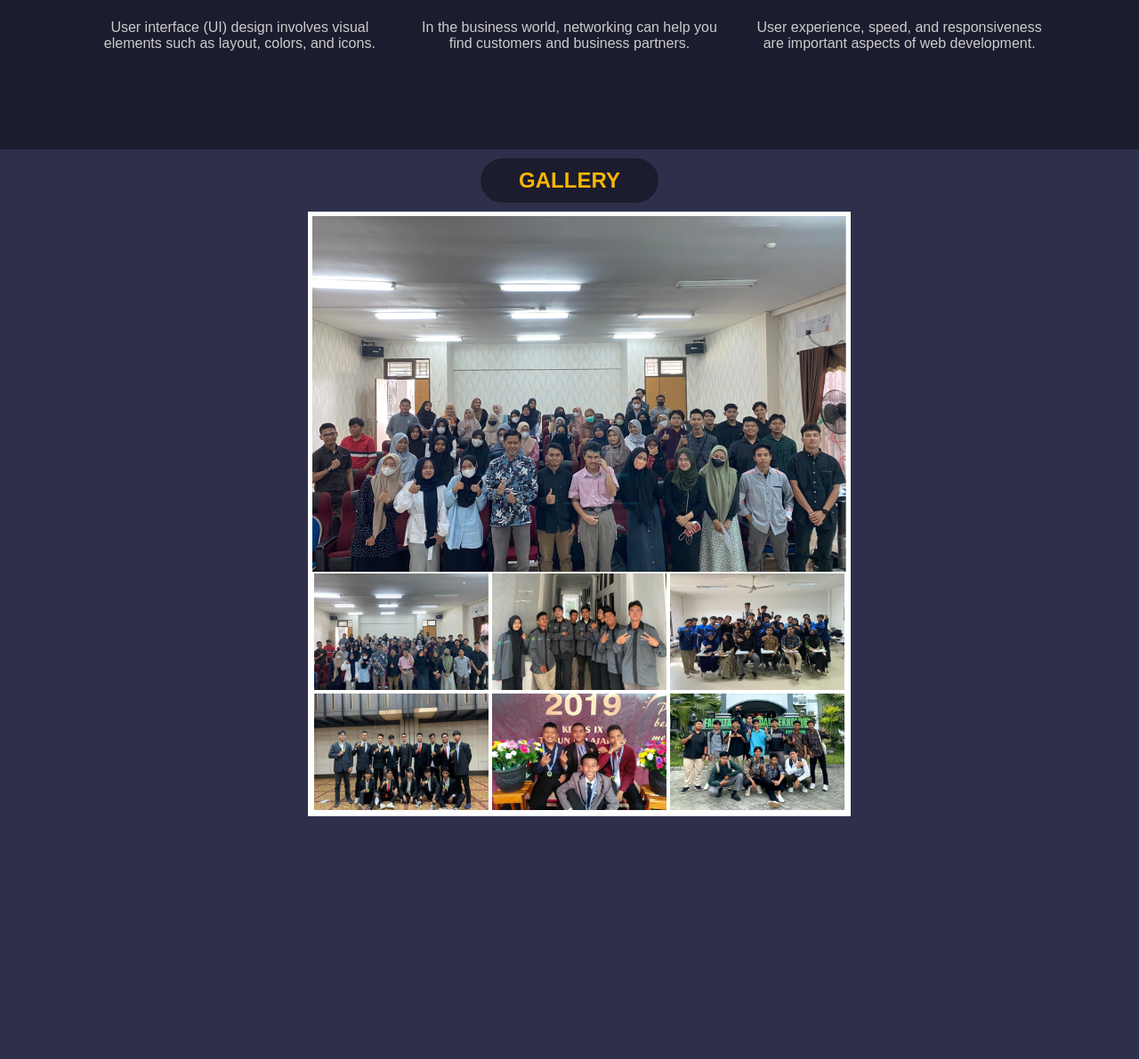
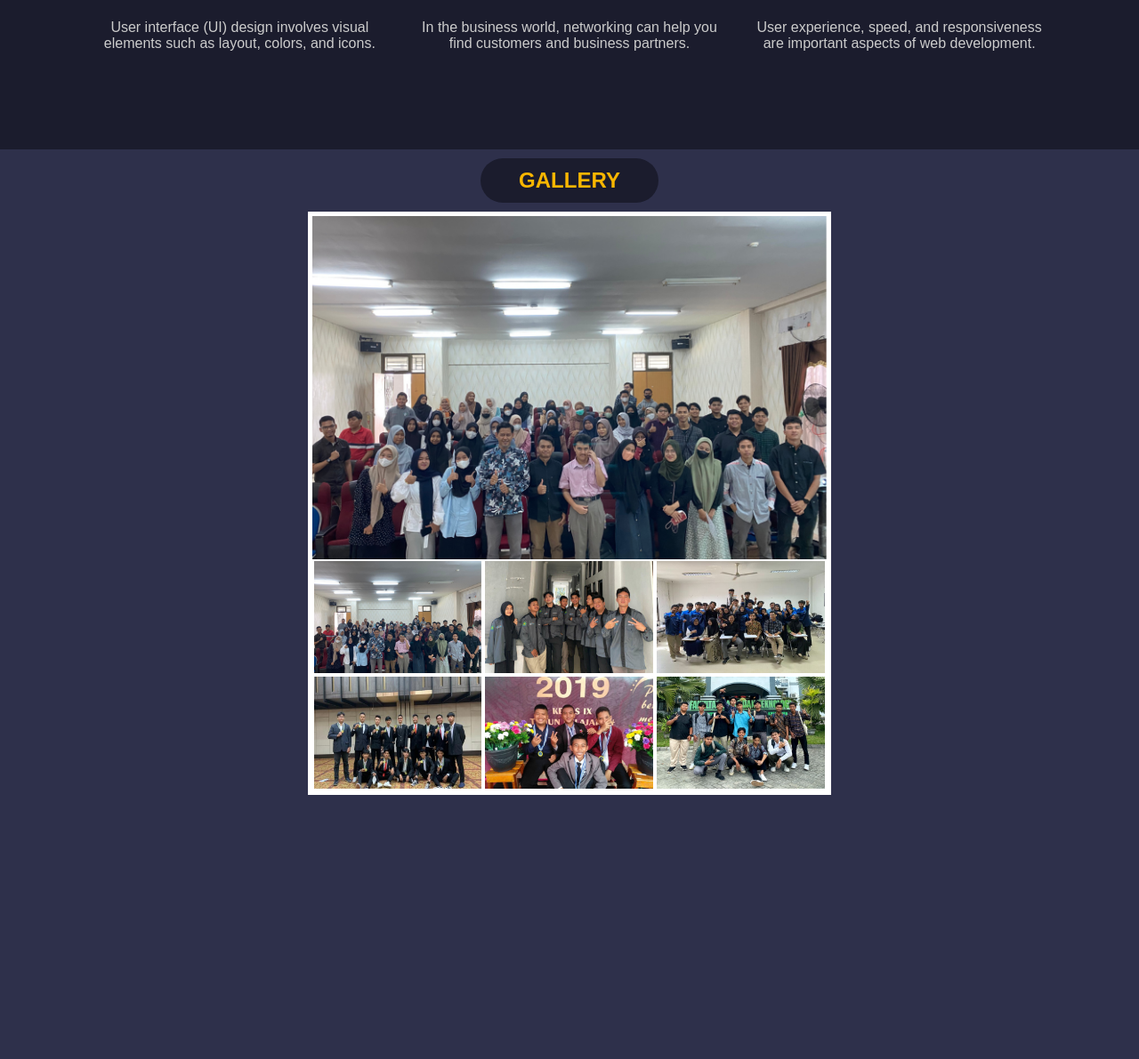
Before and after one commit to daniharmade/pweb-harmade-uts, a PHP site: page / in a window 1280 px wide. Shown: the part 1838-3029 px from the top of the page at 89% size. Run offline with PHP 8.4, Linux system fonts and the light colour scheme; some libraries are stand-ins or nearby versions.

Commit message:
ubah width gallery

```diff
--- a/style.css
+++ b/style.css
@@ -351,8 +351,13 @@
   overflow: auto;
 }
 
+.jumbo {
+  width: 100%;
+}
+
 .thumb {
-  width: 200px;
+  width: 33.31%;
+  /* width: 100%; */
   float: left;
   border: 2px solid #ffff;
   box-sizing: border-box;
```
